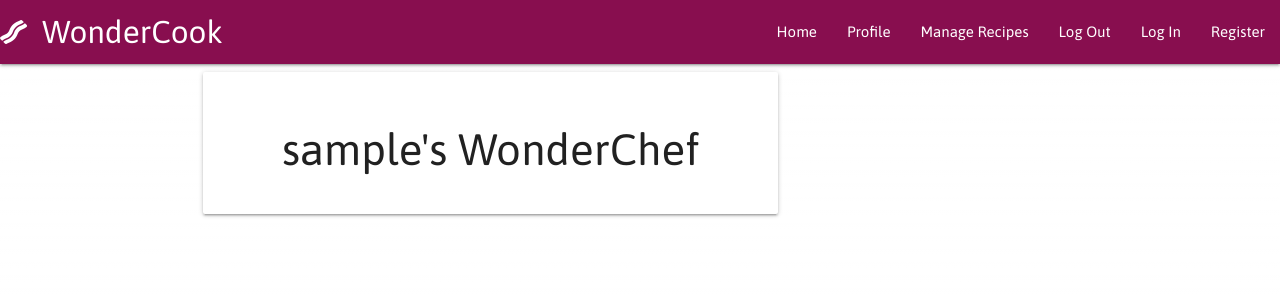
After one commit to kervo/DataCentric_MS3, a Flask app: page /dashboard/1 in a window 1280 px wide. The commit adds this page. Shown: the top 300 px of the page. Run offline with Flask 2, Linux system fonts and the light colour scheme; the visitor is signed in with stand-in values (Sample User, id 1); a database or web service that is not in the repository returns one stand-in record (values such as "Sample title"); some libraries are stand-ins or nearby versions.

Commit message:
Dashboard page created, ested and working

```diff
--- a/app.py
+++ b/app.py
@@ -46,7 +46,7 @@ def register():
         # Starts Session
         session["user"] = request.form.get("username").lower()
         flash("Registration in the oven!")
-        return redirect(url_for("get_recipes", username=session["user"]))
+        return redirect(url_for("dashboard", username=session["user"]))
     return render_template("register.html")
 
 
@@ -62,6 +62,8 @@ def login():
                 existing_user["password"], request.form.get("password")):
                     session["user"] = request.form.get("username").lower()
                     flash("Hey, {}!".format(request.form.get("username")))
+                    return redirect(url_for(
+                        "dashboard", username=session["user"]))
             else:
                 # invalid information
                 flash("Wrong Ingredients")
@@ -75,6 +77,12 @@ def login():
     return render_template('login.html')
 
 
+@app.route("/dashboard/<username>", methods=['GET', 'POST'])
+def dashboard(username):
+    username = mongo.db.users.find_one(
+        {"username": session["user"]})["username"]
+    return render_template("dashboard.html", username=username)
+
 if __name__ == "__main__":
     app.run(host=os.environ.get("IP"),
             port=int(os.environ.get("PORT")),
--- a/templates/base.html
+++ b/templates/base.html
@@ -37,7 +37,7 @@
             <i class="fas fa-hamburger"></i></a>
           <ul class="right hide-on-med-and-down">
             <li><a href="{{ url_for('get_recipes') }}">Home</a></li>
-            <li><a href="#">New Recipe</a></li>
+            <li><a href="{{ url_for('dashboard', username=session['user']) }}">Profile</a></li>
             <li><a href="#">Manage Recipes</a></li>
             <li><a href="#">Log Out</a></li>
             <li><a href="{{ url_for('login') }}">Log In</a></li>
@@ -53,7 +53,7 @@
                 </h4>
             </li>
             <li><a href="{{ url_for('get_recipes') }}">Home</a></li>
-            <li><a href="#">New Recipe</a></li>
+            <li><a href="{{ url_for('dashboard', username=session['user']) }}">Profile</a></li>
             <li><a href="#">Manage Recipes</a></li>
             <li><a href="#">Log Out</a></li>
             <li><a href="{{ url_for('login') }}">Log In</a></li>
--- /dev/null
+++ b/templates/dashboard.html
@@ -0,0 +1,12 @@
+{% extends "base.html" %}
+{% block content %}
+    <div class="row">
+        <div class="col s12 m8 offset-2">
+            <div class="card-panel">
+                <h3 class="center-align">
+                {{ username }}'s WonderChef
+                </h3>
+            </div>
+        </div>
+    </div>
+{% endblock %}
```
